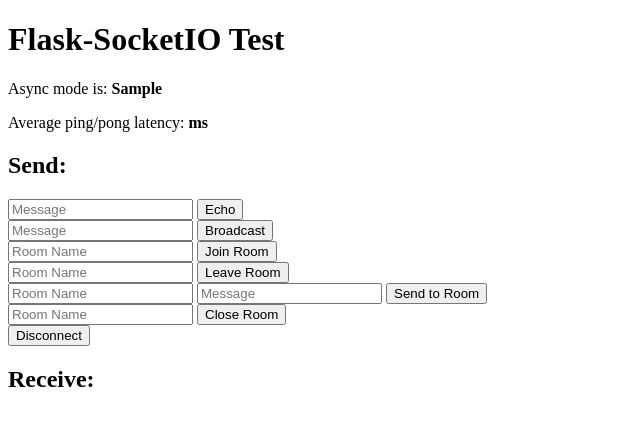
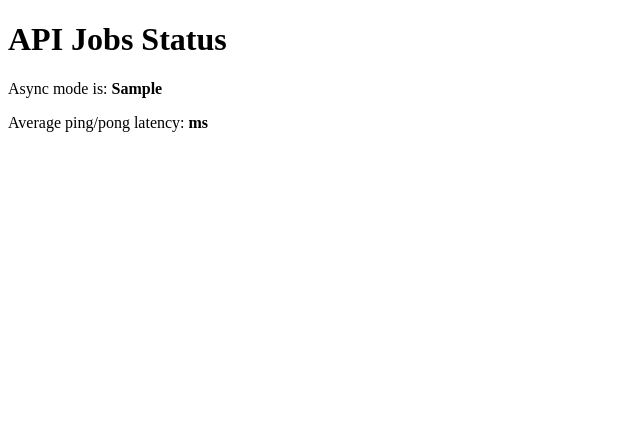
Before and after one commit to levkov/etalon, a Flask app: template app/templates/index.html in a window 1280 px wide. Shown: the top 426 px of the page, without its empty margins (0-640 px from the left). Run offline with Flask 2, Linux system fonts and the light colour scheme; the template is opened without the code that fills it: most values are stand-ins (such as "Sample title", 1, 10 or a date in 2020); some libraries are stand-ins or nearby versions.

Commit message:
job status

```diff
--- a/app/templates/index.html
+++ b/app/templates/index.html
@@ -19,9 +19,9 @@
             // Event handler for new connections.
             // The callback function is invoked when a connection with the
             // server is established.
-            socket.on('connect', function() {
-                socket.emit('my_event', {data: 'I\'m connected!'});
-            });
+            //socket.on('connect', function() {
+            //    socket.emit('my_event', {data: 'I\'m connected!'});
+            //});
             // Event handler for server sent data.
             // The callback function is invoked whenever the server emits data
             // to the client. The data is then displayed in the "Received"
@@ -53,71 +53,13 @@
             // Handlers for the different forms in the page.
             // These accept data from the user and send it to the server in a
             // variety of ways
-            $('form#emit').submit(function(event) {
-                socket.emit('my_event', {data: $('#emit_data').val()});
-                return false;
-            });
-            $('form#broadcast').submit(function(event) {
-                socket.emit('my_broadcast_event', {data: $('#broadcast_data').val()});
-                return false;
-            });
-            $('form#join').submit(function(event) {
-                socket.emit('join', {room: $('#join_room').val()});
-                return false;
-            });
-            $('form#leave').submit(function(event) {
-                socket.emit('leave', {room: $('#leave_room').val()});
-                return false;
-            });
-            $('form#send_room').submit(function(event) {
-                socket.emit('my_room_event', {room: $('#room_name').val(), data: $('#room_data').val()});
-                return false;
-            });
-            $('form#close').submit(function(event) {
-                socket.emit('close_room', {room: $('#close_room').val()});
-                return false;
-            });
-            $('form#disconnect').submit(function(event) {
-                socket.emit('disconnect_request');
-                return false;
-            });
         });
     </script>
 </head>
 <body>
-    <h1>Flask-SocketIO Test</h1>
+    <h1>API Jobs Status</h1>
     <p>Async mode is: <b>{{ async_mode }}</b></p>
     <p>Average ping/pong latency: <b><span id="ping-pong"></span>ms</b></p>
-    <h2>Send:</h2>
-    <form id="emit" method="POST" action='#'>
-        <input type="text" name="emit_data" id="emit_data" placeholder="Message">
-        <input type="submit" value="Echo">
-    </form>
-    <form id="broadcast" method="POST" action='#'>
-        <input type="text" name="broadcast_data" id="broadcast_data" placeholder="Message">
-        <input type="submit" value="Broadcast">
-    </form>
-    <form id="join" method="POST" action='#'>
-        <input type="text" name="join_room" id="join_room" placeholder="Room Name">
-        <input type="submit" value="Join Room">
-    </form>
-    <form id="leave" method="POST" action='#'>
-        <input type="text" name="leave_room" id="leave_room" placeholder="Room Name">
-        <input type="submit" value="Leave Room">
-    </form>
-    <form id="send_room" method="POST" action='#'>
-        <input type="text" name="room_name" id="room_name" placeholder="Room Name">
-        <input type="text" name="room_data" id="room_data" placeholder="Message">
-        <input type="submit" value="Send to Room">
-    </form>
-    <form id="close" method="POST" action="#">
-        <input type="text" name="close_room" id="close_room" placeholder="Room Name">
-        <input type="submit" value="Close Room">
-    </form>
-    <form id="disconnect" method="POST" action="#">
-        <input type="submit" value="Disconnect">
-    </form>
-    <h2>Receive:</h2>
     <div id="log"></div>
 </body>
 </html>
```
Also changed, not shown: app/app_socket.py (+2 -49 lines).
